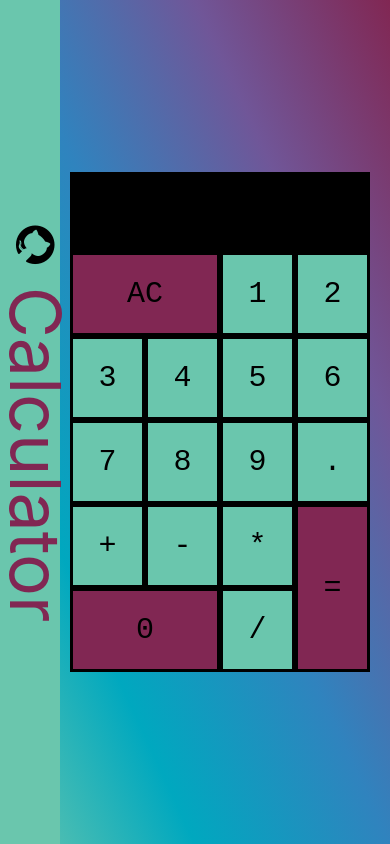
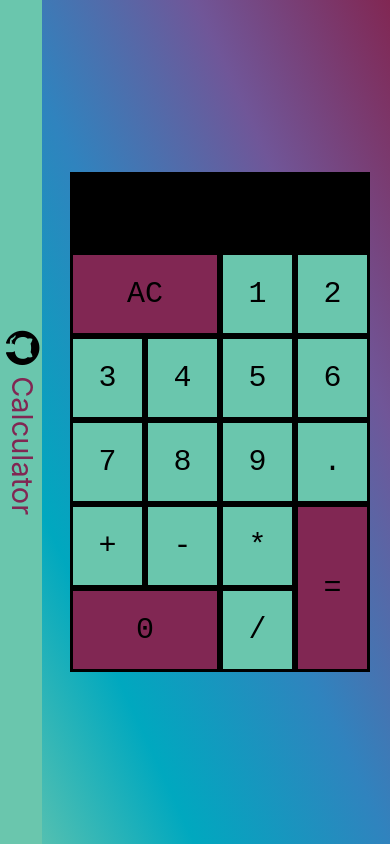
Before and after one commit to xAdvitya/calculator, a React (Create React App) app: page / in a window 390 px wide. Built offline with nearby package versions, Linux system fonts and the light colour scheme.

Commit message:
responsive design change

```diff
--- a/src/components/header/header.css
+++ b/src/components/header/header.css
@@ -20,8 +20,12 @@
 
 @media only screen and (max-width: 600px) {
   #header {
-    font-size: 70px;
-    width: 60px;
-    line-height: 50px;
+    font-size: 29px;
+    width: 42px;
+    line-height: 30px;
+  }
+  .fa-github {
+    font-size: 40px;
+    transform: rotate(90deg);
   }
 }
```
